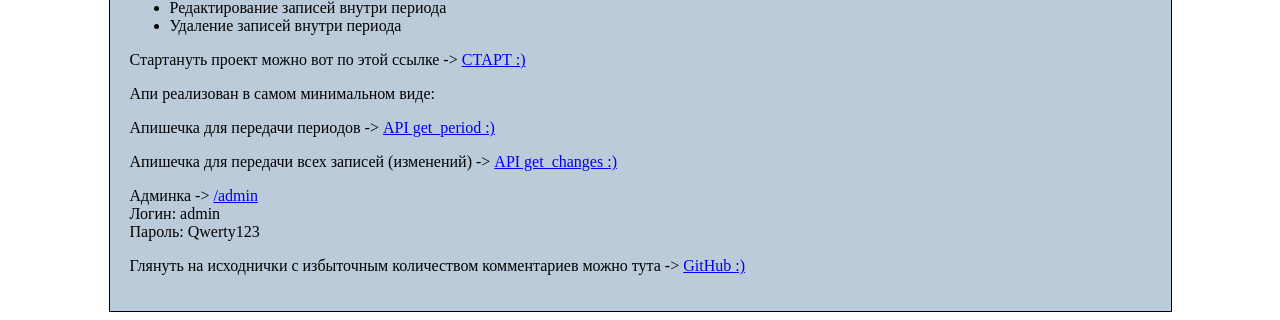
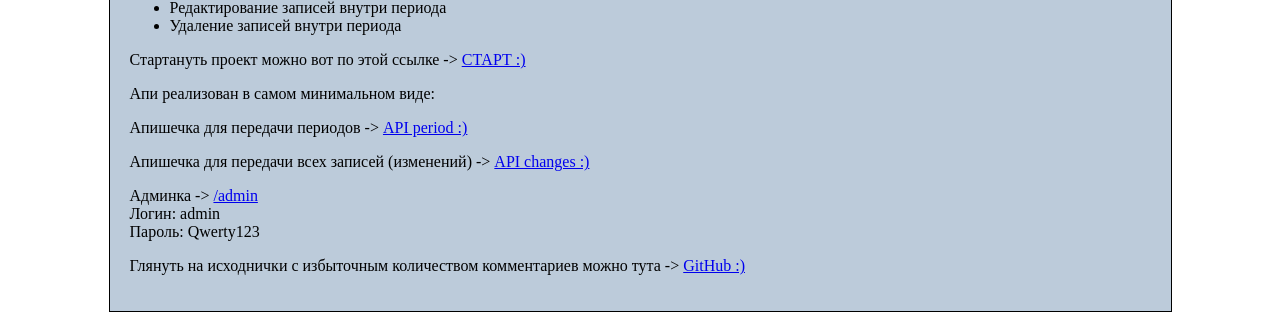
Before and after one commit to Romantano/first_proj, a Django app: page / in a window 1280 px wide. Shown: the part 518-838 px from the top of the page. Run offline with Django 3.2, Linux system fonts and the light colour scheme.

Commit message:
Update index.html

```diff
--- a/templates/index.html
+++ b/templates/index.html
@@ -39,9 +39,9 @@
         </ul>
         <p>Стартануть проект можно вот по этой ссылке -> <a href="period" target="_blank">СТАРТ :)</a> </p>
         <p>Апи реализован в самом минимальном виде:</p>
-        <p>Апишечка для передачи периодов -> <a href="/api/periods" target="_blank"> API get_period :)</a> </p>
+        <p>Апишечка для передачи периодов -> <a href="/api/periods" target="_blank"> API period :)</a> </p>
         <p>Апишечка для передачи всех записей (изменений) ->
-            <a href="/api/changes_all" target="_blank"> API get_changes :)</a> </p>
+            <a href="/api/changes_all" target="_blank"> API changes :)</a> </p>
         <p>Админка -> <a href="/admin" target="_blank"> /admin</a> <br>
         Логин: admin<br>
         Пароль: Qwerty123
```
